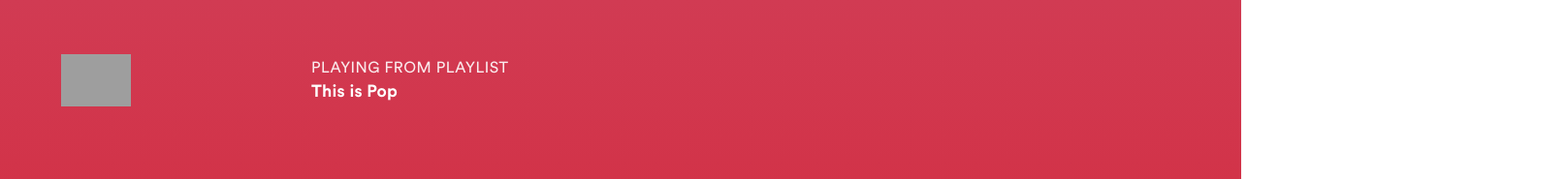
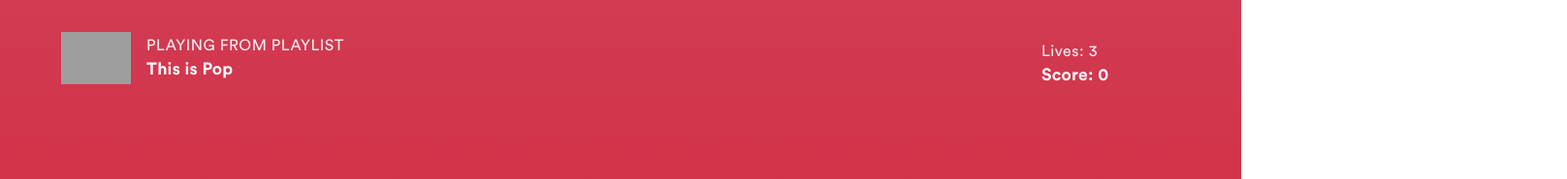
Before and after one commit to kurtlore/Catch_Up, a plain HTML site: page Answer_Pages/pop.html in a window 1280 px wide. Shown: the top 185 px of the page at 97% size, 1616 px wide, since content can reach past the window. Drawn offline with nearby package versions, Linux system fonts and the light colour scheme; grey boxes are pictures that could not be loaded.

Commit message:
Update pop.html

```diff
--- a/Answer_Pages/pop.html
+++ b/Answer_Pages/pop.html
@@ -224,15 +224,13 @@
             }
 
             .logo{
-                margin-right:151px;
+                position:relative;
             }
 
-            .logo table{
-                width:100%;
-            }
             .life-score-cont{
-                padding-left:60%;
-                text-align: right;
+                position: absolute;
+                left: 83%;
+                top:15%;
             }
 
         </style>
```
